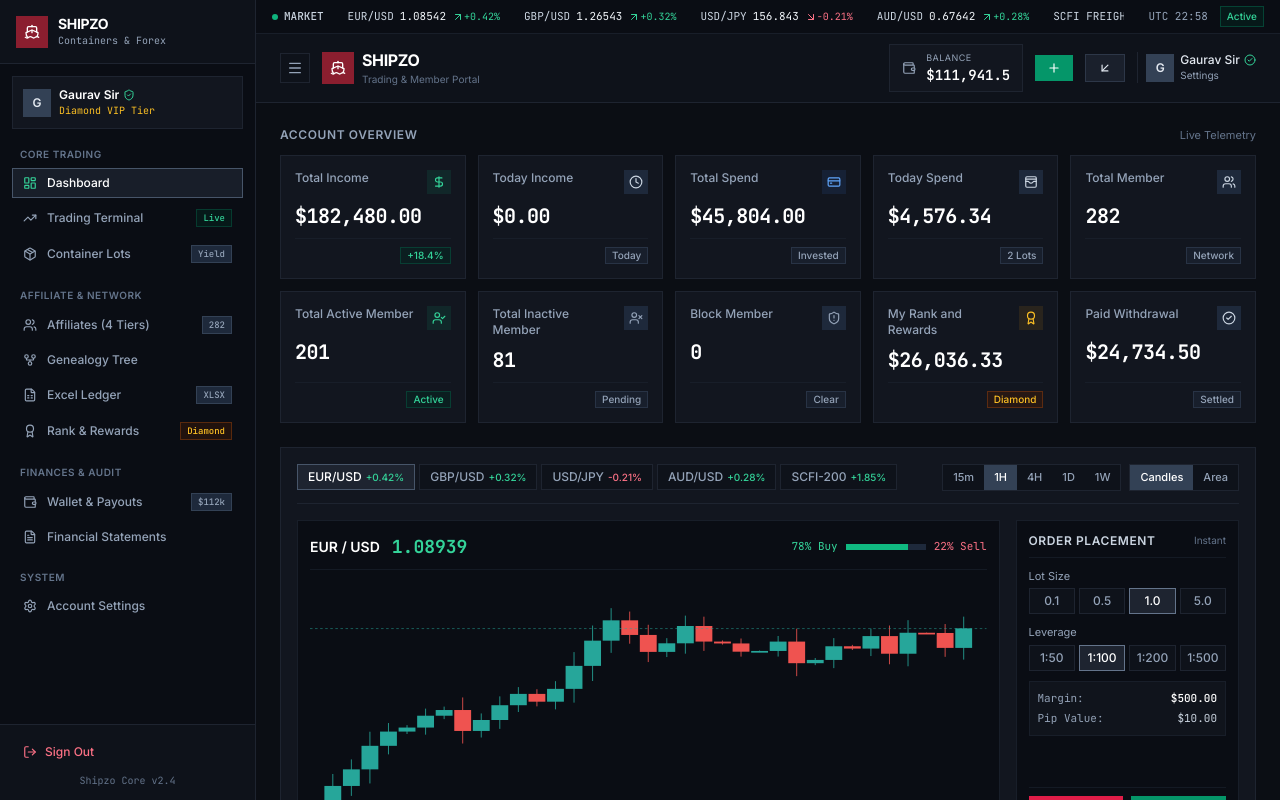
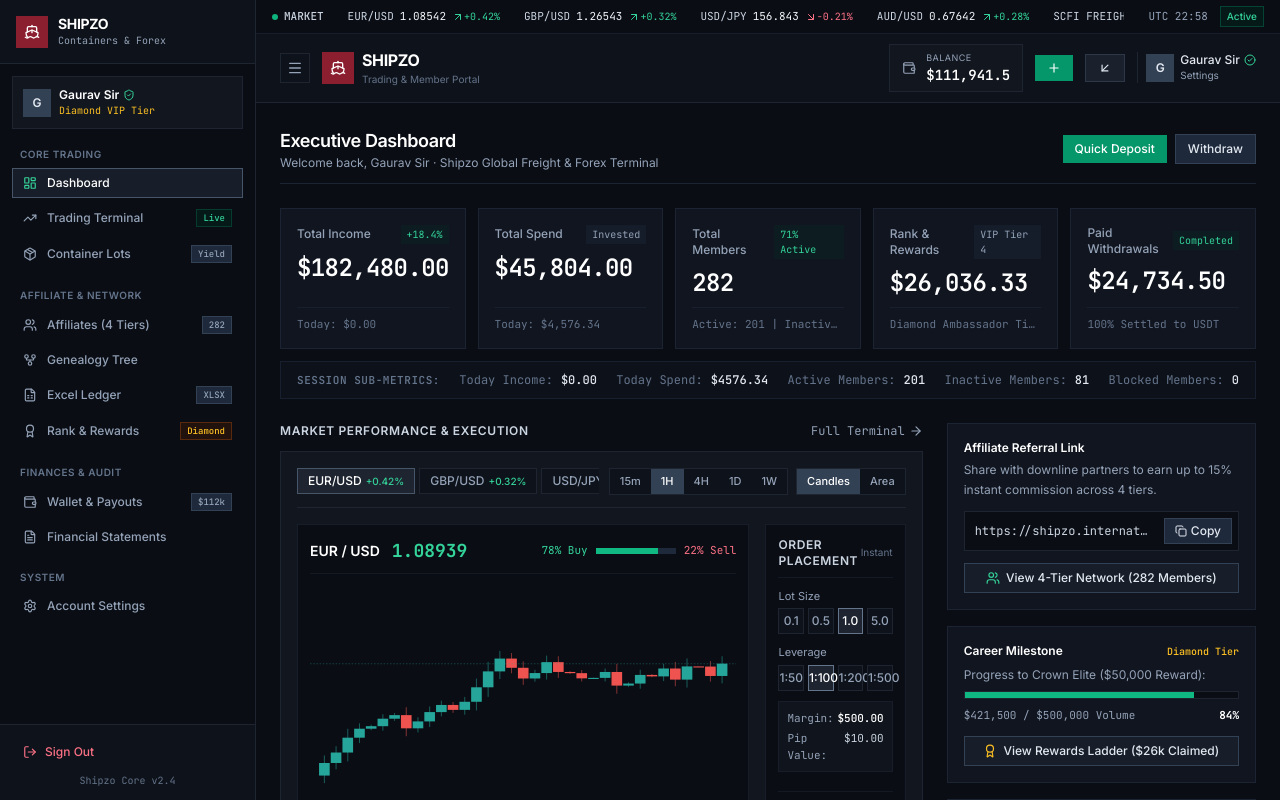
Before and after one commit to sachinkr-2003/Trading-Demo-Dashbord, a React (Vite) app: page / in a window 1280 px wide. Shown: the top 800 px of the page. Built offline with nearby package versions, Linux system fonts and the light colour scheme.

Commit message:
refactor: simplify dashboard to clean, structured, and professional executive layout

```diff
--- a/src/App.jsx
+++ b/src/App.jsx
@@ -15,7 +15,14 @@
 import { DepositModal, WithdrawModal, AddMemberModal } from './components/Modals';
 import {
   CheckCircle2,
-  ExternalLink
+  ExternalLink,
+  ArrowRight,
+  Copy,
+  Check,
+  Award,
+  Users,
+  TrendingUp,
+  FileSpreadsheet
 } from 'lucide-react';
 
 export default function App() {
@@ -23,6 +30,7 @@
   const [currentPage, setCurrentPage] = useState('dashboard');
   const [isSidebarOpen, setIsSidebarOpen] = useState(false);
   const [isLoggedIn, setIsLoggedIn] = useState(true);
+  const [linkCopied, setLinkCopied] = useState(false);
 
   const [stats, setStats] = useState({
     totalIncome: 182480.00,
@@ -50,6 +58,13 @@
     setTimeout(() => {
       setToastMessage(null);
     }, 3000);
+  };
+
+  const handleCopyLink = () => {
+    navigator.clipboard.writeText("https://shipzo.international/register?ref=GAURAV_VIP");
+    setLinkCopied(true);
+    showToast("Referral link copied to clipboard!");
+    setTimeout(() => setLinkCopied(false), 2000);
   };
 
   const tickerData = [
@@ -101,7 +116,7 @@
       totalSpend: prev.totalSpend + pkg.price,
       todaySpend: prev.todaySpend + pkg.price,
     }));
-    showToast(`Successfully purchased ${pkg.name} for $${pkg.price.toLocaleString()}!`);
+    showToast(`Purchased ${pkg.name} for $${pkg.price.toLocaleString()}!`);
   };
 
   const handleLoginSuccess = (user) => {
@@ -111,7 +126,7 @@
   };
 
   return (
-    <div className="min-h-screen bg-[#0B0E14] text-slate-100 flex font-sans overflow-x-hidden">
+    <div className="min-h-screen bg-[#0A0D14] text-slate-100 flex font-sans overflow-x-hidden">
       {/* Toast Notification */}
       {toastMessage && (
         <div className="fixed bottom-4 right-4 left-4 sm:left-auto z-50 bg-[#161B24] border border-slate-700 text-white px-3.5 py-2.5 shadow-xl flex items-center gap-2.5 text-xs">
@@ -131,7 +146,7 @@
         walletBalance={walletBalance}
       />
 
-      {/* Main Content Area (Offset by lg:pl-64 for fixed sidebar) */}
+      {/* Main Content Area */}
       <div className="flex-1 flex flex-col min-w-0 lg:pl-64">
         {/* Top Header */}
         <Header
@@ -146,28 +161,177 @@
         />
 
         {/* Dynamic Route Pages */}
-        <main className="flex-1 max-w-[1680px] w-full mx-auto p-3 sm:p-6">
-          {/* 1. Dashboard Overview */}
+        <main className="flex-1 max-w-[1600px] w-full mx-auto p-4 sm:p-6 space-y-6">
+          {/* 1. SIMPLE & PROFESSIONAL DASHBOARD OVERVIEW */}
           {currentPage === 'dashboard' && (
-            <>
+            <div className="space-y-6">
+              {/* Clean Welcome Bar */}
+              <div className="flex flex-col sm:flex-row sm:items-center justify-between gap-3 pb-3 border-b border-[#1C2333]">
+                <div>
+                  <h1 className="text-lg font-semibold text-white tracking-tight">
+                    Executive Dashboard
+                  </h1>
+                  <p className="text-xs text-slate-400">
+                    Welcome back, Gaurav Sir · Shipzo Global Freight & Forex Terminal
+                  </p>
+                </div>
+
+                <div className="flex items-center gap-2">
+                  <button
+                    onClick={() => setIsDepositOpen(true)}
+                    className="square-btn px-3 py-1.5 bg-emerald-600 hover:bg-emerald-500 text-white text-xs"
+                  >
+                    Quick Deposit
+                  </button>
+                  <button
+                    onClick={() => setIsWithdrawOpen(true)}
+                    className="square-btn px-3 py-1.5 bg-slate-800 hover:bg-slate-700 text-slate-200 border border-slate-700 text-xs"
+                  >
+                    Withdraw
+                  </button>
+                </div>
+              </div>
+
+              {/* 5 Clean Primary Metric Cards */}
               <MetricCards stats={stats} />
+
+              {/* 2-Column Section: Chart (Left) + Quick Actions & Downline Summary (Right) */}
+              <div className="grid grid-cols-1 lg:grid-cols-3 gap-6">
+                {/* Left (2 Columns): Trading Terminal */}
+                <div className="lg:col-span-2 space-y-3">
+                  <div className="flex items-center justify-between">
+                    <h2 className="text-xs font-semibold text-slate-300 uppercase tracking-wider">
+                      Market Performance & Execution
+                    </h2>
+                    <button
+                      onClick={() => setCurrentPage('trading')}
+                      className="text-xs text-slate-400 hover:text-white flex items-center gap-1 font-mono"
+                    >
+                      <span>Full Terminal</span>
+                      <ArrowRight className="w-3.5 h-3.5" />
+                    </button>
+                  </div>
+
                   <ForexTradingChart
                     walletBalance={walletBalance}
                     onOrderPlaced={handleOrderPlaced}
                   />
-              <MLMNetworkSection />
+                </div>
+
+                {/* Right (1 Column): Clean Referral & Rank Card */}
+                <div className="space-y-4">
+                  {/* Referral Link Card */}
+                  <div className="bg-[#11151F] border border-[#1C2333] p-4">
+                    <div className="text-xs font-semibold text-white mb-1">
+                      Affiliate Referral Link
+                    </div>
+                    <p className="text-xs text-slate-400 mb-3 leading-relaxed">
+                      Share with downline partners to earn up to 15% instant commission across 4 tiers.
+                    </p>
+
+                    <div className="bg-[#0A0D14] border border-[#1E2430] p-1.5 flex items-center justify-between gap-1.5 mb-3">
+                      <span className="font-mono text-xs text-slate-300 px-1 truncate">
+                        https://shipzo.international/ref=GAURAV_VIP
+                      </span>
+                      <button
+                        onClick={handleCopyLink}
+                        className={`square-btn px-2.5 py-1 text-xs shrink-0 flex items-center gap-1 ${
+                          linkCopied
+                            ? 'bg-emerald-600 text-white'
+                            : 'bg-slate-800 hover:bg-slate-700 text-slate-200 border border-slate-700'
+                        }`}
+                      >
+                        {linkCopied ? <Check className="w-3 h-3" /> : <Copy className="w-3 h-3" />}
+                        <span>{linkCopied ? 'Copied' : 'Copy'}</span>
+                      </button>
+                    </div>
+
+                    <button
+                      onClick={() => setCurrentPage('network')}
+                      className="w-full square-btn py-1.5 bg-[#181E29] hover:bg-[#202838] text-slate-200 text-xs border border-slate-700 flex items-center justify-center gap-1.5"
+                    >
+                      <Users className="w-3.5 h-3.5 text-emerald-400" />
+                      <span>View 4-Tier Network (282 Members)</span>
+                    </button>
+                  </div>
+
+                  {/* Diamond Rank & Progress */}
+                  <div className="bg-[#11151F] border border-[#1C2333] p-4">
+                    <div className="flex items-center justify-between mb-2">
+                      <span className="text-xs font-semibold text-white">Career Milestone</span>
+                      <span className="text-[10px] font-mono text-amber-400 font-medium">Diamond Tier</span>
+                    </div>
+
+                    <div className="text-xs text-slate-400 mb-2">
+                      Progress to Crown Elite ($50,000 Reward):
+                    </div>
+
+                    <div className="w-full bg-[#0A0D14] h-2 border border-[#1E2430] mb-2">
+                      <div className="bg-emerald-500 h-full w-[84%]"></div>
+                    </div>
+
+                    <div className="flex items-center justify-between text-[11px] font-mono text-slate-400">
+                      <span>$421,500 / $500,000 Volume</span>
+                      <span className="text-white font-bold">84%</span>
+                    </div>
+
+                    <button
+                      onClick={() => setCurrentPage('rewards')}
+                      className="w-full square-btn py-1.5 bg-[#181E29] hover:bg-[#202838] text-slate-200 text-xs border border-slate-700 mt-3 flex items-center justify-center gap-1.5"
+                    >
+                      <Award className="w-3.5 h-3.5 text-amber-400" />
+                      <span>View Rewards Ladder ($26k Claimed)</span>
+                    </button>
+                  </div>
+
+                  {/* Investment Lots Shortcut */}
+                  <div className="bg-[#11151F] border border-[#1C2333] p-4">
+                    <div className="text-xs font-semibold text-white mb-1">
+                      Container Freight Dividends
+                    </div>
+                    <p className="text-xs text-slate-400 mb-3">
+                      Generate 1.2% - 2.0% daily contract yields with international cargo shipping lots.
+                    </p>
+                    <button
+                      onClick={() => setCurrentPage('packages')}
+                      className="w-full square-btn py-1.5 bg-emerald-600 hover:bg-emerald-500 text-white text-xs font-medium"
+                    >
+                      Explore Investment Lots
+                    </button>
+                  </div>
+                </div>
+              </div>
+
+              {/* Bottom Section: Excel Member Ledger Snapshot */}
+              <div className="space-y-3">
+                <div className="flex items-center justify-between">
+                  <div className="flex items-center gap-2">
+                    <FileSpreadsheet className="w-4 h-4 text-emerald-400" />
+                    <h2 className="text-xs font-semibold text-slate-200 uppercase tracking-wider">
+                      Recent Downline Members & Activity
+                    </h2>
+                  </div>
+                  <button
+                    onClick={() => setCurrentPage('ledger')}
+                    className="text-xs text-slate-400 hover:text-white flex items-center gap-1 font-mono"
+                  >
+                    <span>Open Full Excel Spreadsheet →</span>
+                  </button>
+                </div>
+
                 <ExcelLedgerTable
                   onAddMemberClick={() => setIsAddMemberOpen(true)}
                 />
-            </>
+              </div>
+            </div>
           )}
 
-          {/* 2. Trading Terminal */}
+          {/* 2. DEDICATED TRADING TERMINAL */}
           {currentPage === 'trading' && (
             <div className="space-y-4">
-              <div className="pb-3 border-b border-[#1E2430]">
-                <h2 className="text-base font-bold text-white">Institutional Trading Terminal</h2>
-                <p className="text-xs text-slate-400">Forex currency pairs & Container Freight SCFI Index orders</p>
+              <div className="pb-3 border-b border-[#1C2333]">
+                <h1 className="text-base font-bold text-white">Forex & Freight Trading Terminal</h1>
+                <p className="text-xs text-slate-400">Institutional order execution and live chart analysis</p>
               </div>
               <ForexTradingChart
                 walletBalance={walletBalance}
@@ -176,7 +340,7 @@
             </div>
           )}
 
-          {/* 3. Container Lots & Packages */}
+          {/* 3. CONTAINER LOTS & PACKAGES */}
           {currentPage === 'packages' && (
             <PackagesPage
               walletBalance={walletBalance}
@@ -184,28 +348,28 @@
             />
           )}
 
-          {/* 4. 4-Tier Affiliates */}
+          {/* 4. 4-TIER AFFILIATES OVERVIEW */}
           {currentPage === 'network' && (
             <div className="space-y-4">
-              <div className="pb-3 border-b border-[#1E2430]">
-                <h2 className="text-base font-bold text-white">4-Tier Affiliate Commissions</h2>
+              <div className="pb-3 border-b border-[#1C2333]">
+                <h1 className="text-base font-bold text-white">4-Tier Affiliate Commissions</h1>
                 <p className="text-xs text-slate-400">Direct referrals, team volumes, and matching payout rates</p>
               </div>
               <MLMNetworkSection />
             </div>
           )}
 
-          {/* 5. Visual Genealogy Tree */}
+          {/* 5. GENEALOGY TREE */}
           {currentPage === 'tree' && (
             <NetworkTreePage />
           )}
 
-          {/* 6. Excel Member Ledger */}
+          {/* 6. EXCEL MEMBER LEDGER */}
           {currentPage === 'ledger' && (
             <div className="space-y-4">
-              <div className="pb-3 border-b border-[#1E2430]">
-                <h2 className="text-base font-bold text-white">Excel Downline Database (.XLSX)</h2>
-                <p className="text-xs text-slate-400">Filter, search, and export members spreadsheet with real-time CSV download</p>
+              <div className="pb-3 border-b border-[#1C2333]">
+                <h1 className="text-base font-bold text-white">Excel Downline Database (.XLSX)</h1>
+                <p className="text-xs text-slate-400">Filter, search, and export members spreadsheet with CSV download</p>
               </div>
               <ExcelLedgerTable
                 onAddMemberClick={() => setIsAddMemberOpen(true)}
@@ -213,12 +377,12 @@
             </div>
           )}
 
-          {/* 7. Leadership Ranks & Rewards */}
+          {/* 7. LEADERSHIP RANKS & REWARDS */}
           {currentPage === 'rewards' && (
             <RankRewardsPage />
           )}
 
-          {/* 8. Wallet & Payouts */}
+          {/* 8. WALLET & PAYOUTS */}
           {currentPage === 'wallet' && (
             <WalletPage
               walletBalance={walletBalance}
@@ -227,19 +391,19 @@
             />
           )}
 
-          {/* 9. Financial Statements */}
+          {/* 9. FINANCIAL STATEMENTS */}
           {currentPage === 'reports' && (
             <ReportsPage />
           )}
 
-          {/* 10. Account Settings */}
+          {/* 10. ACCOUNT SETTINGS */}
           {currentPage === 'settings' && (
             <SettingsPage
               onSave={(msg) => showToast(msg)}
             />
           )}
 
-          {/* 11. Member Login / Sign In */}
+          {/* 11. LOGIN / SIGN IN */}
           {currentPage === 'login' && (
             <LoginPage
               onLoginSuccess={handleLoginSuccess}
@@ -248,9 +412,9 @@
           )}
         </main>
 
-        {/* Clean Corporate Footer */}
-        <footer className="border-t border-[#1E2430] bg-[#0E121A] py-5 px-3 sm:px-6 text-xs text-slate-500 mt-8 sm:mt-12">
-          <div className="max-w-[1680px] mx-auto flex flex-col md:flex-row items-center justify-between gap-3 text-center md:text-left">
+        {/* Corporate Footer */}
+        <footer className="border-t border-[#1C2333] bg-[#0E121A] py-5 px-4 sm:px-6 text-xs text-slate-500 mt-8 sm:mt-12">
+          <div className="max-w-[1600px] mx-auto flex flex-col md:flex-row items-center justify-between gap-3 text-center md:text-left">
             <div className="flex items-center gap-2">
               <span className="text-slate-300 font-medium">SHIPZO CONTAINERS & FOREX</span>
               <span>· Global Logistics & Financial Market Access</span>
--- a/src/components/MetricCards.jsx
+++ b/src/components/MetricCards.jsx
@@ -1,171 +1,109 @@
 import React from 'react';
 import {
-  DollarSign,
-  Clock,
-  CreditCard,
-  WalletCards,
+  TrendingUp,
+  ArrowUpRight,
   Users,
-  UserCheck,
-  UserX,
-  ShieldAlert,
+  Wallet,
   Award,
-  CheckCircle2
+  ShieldCheck,
+  CreditCard
 } from 'lucide-react';
 
 export default function MetricCards({ stats }) {
-  const cards = [
+  const metrics = [
     {
-      id: 'total-income',
       title: 'Total Income',
       value: `$${stats.totalIncome.toLocaleString('en-US', { minimumFractionDigits: 2 })}`,
-      icon: DollarSign,
-      iconBg: 'bg-emerald-500/10 text-emerald-400',
+      sub: 'Today: $0.00',
       badge: '+18.4%',
-      badgeType: 'pos',
-      sub: 'All revenue streams'
+      isPositive: true
     },
     {
-      id: 'today-income',
-      title: 'Today Income',
-      value: `$${stats.todayIncome.toLocaleString('en-US', { minimumFractionDigits: 2 })}`,
-      icon: Clock,
-      iconBg: 'bg-slate-800 text-slate-300',
-      badge: 'Today',
-      badgeType: 'neutral',
-      sub: 'Session in progress'
+      title: 'Total Spend',
+      value: `$${stats.totalSpend.toLocaleString('en-US', { minimumFractionDigits: 2 })}`,
+      sub: `Today: $${stats.todaySpend.toLocaleString('en-US', { minimumFractionDigits: 2 })}`,
+      badge: 'Invested',
+      isPositive: null
     },
     {
-      id: 'total-spend',
-      title: 'Total Spend',
-      value: `$${stats.totalSpend.toLocaleString('en-US', { minimumFractionDigits: 2 })}`,
-      icon: CreditCard,
-      iconBg: 'bg-blue-500/10 text-blue-400',
-      badge: 'Invested',
-      badgeType: 'neutral',
-      sub: 'Active investments'
+      title: 'Total Members',
+      value: stats.totalMembers.toString(),
+      sub: `Active: ${stats.activeMembers} | Inactive: ${stats.inactiveMembers}`,
+      badge: `${((stats.activeMembers / stats.totalMembers) * 100).toFixed(0)}% Active`,
+      isPositive: true
     },
     {
-      id: 'today-spend',
-      title: 'Today Spend',
-      value: `$${stats.todaySpend.toLocaleString('en-US', { minimumFractionDigits: 2 })}`,
-      icon: WalletCards,
-      iconBg: 'bg-slate-800 text-slate-300',
-      badge: '2 Lots',
-      badgeType: 'neutral',
-      sub: 'Container lots'
+      title: 'Rank & Rewards',
+      value: `$${stats.rankRewards.toLocaleString('en-US', { minimumFractionDigits: 2 })}`,
+      sub: 'Diamond Ambassador Tier',
+      badge: 'VIP Tier 4',
+      isPositive: null
     },
     {
-      id: 'total-member',
-      title: 'Total Member',
-      value: stats.totalMembers.toString(),
-      icon: Users,
-      iconBg: 'bg-slate-800 text-slate-300',
-      badge: 'Network',
-      badgeType: 'neutral',
-      sub: 'Downline team'
-    },
-    {
-      id: 'active-member',
-      title: 'Total Active Member',
-      value: stats.activeMembers.toString(),
-      icon: UserCheck,
-      iconBg: 'bg-emerald-500/10 text-emerald-400',
-      badge: 'Active',
-      badgeType: 'pos',
-      sub: 'Generating ROI'
-    },
-    {
-      id: 'inactive-member',
-      title: 'Total Inactive Member',
-      value: stats.inactiveMembers.toString(),
-      icon: UserX,
-      iconBg: 'bg-slate-800 text-slate-400',
-      badge: 'Pending',
-      badgeType: 'neutral',
-      sub: 'Unverified'
-    },
-    {
-      id: 'block-member',
-      title: 'Block Member',
-      value: stats.blockMembers.toString(),
-      icon: ShieldAlert,
-      iconBg: 'bg-slate-800 text-slate-400',
-      badge: 'Clear',
-      badgeType: 'neutral',
-      sub: 'Zero flagged'
-    },
-    {
-      id: 'rank-rewards',
-      title: 'My Rank and Rewards',
-      value: `$${stats.rankRewards.toLocaleString('en-US', { minimumFractionDigits: 2 })}`,
-      icon: Award,
-      iconBg: 'bg-amber-500/10 text-amber-400',
-      badge: 'Diamond',
-      badgeType: 'gold',
-      sub: 'Tier 4 Leader'
-    },
-    {
-      id: 'paid-withdrawal',
-      title: 'Paid Withdrawal',
+      title: 'Paid Withdrawals',
       value: `$${stats.paidWithdrawal.toLocaleString('en-US', { minimumFractionDigits: 2 })}`,
-      icon: CheckCircle2,
-      iconBg: 'bg-slate-800 text-slate-300',
-      badge: 'Settled',
-      badgeType: 'neutral',
-      sub: 'Wallet payouts'
+      sub: '100% Settled to USDT',
+      badge: 'Completed',
+      isPositive: true
     },
   ];
 
+  const secondaryStats = [
+    { label: 'Today Income', val: `$${stats.todayIncome.toFixed(2)}` },
+    { label: 'Today Spend', val: `$${stats.todaySpend.toFixed(2)}` },
+    { label: 'Active Members', val: stats.activeMembers.toString() },
+    { label: 'Inactive Members', val: stats.inactiveMembers.toString() },
+    { label: 'Blocked Members', val: stats.blockMembers.toString() },
+  ];
+
   return (
-    <section className="mb-6">
-      <div className="flex items-center justify-between mb-3">
-        <h2 className="text-xs font-semibold uppercase tracking-wider text-slate-400">
-          Account Overview
-        </h2>
-        <span className="text-[11px] text-slate-500">Live Telemetry</span>
+    <section className="mb-6 space-y-3">
+      {/* 5 Primary Clean Cards */}
+      <div className="grid grid-cols-1 sm:grid-cols-2 lg:grid-cols-5 gap-3">
+        {metrics.map((m, idx) => (
+          <div
+            key={idx}
+            className="bg-[#11151F] border border-[#1C2333] p-4 flex flex-col justify-between hover:border-slate-700 transition-colors"
+          >
+            <div>
+              <div className="flex items-center justify-between mb-2">
+                <span className="text-xs text-slate-400 font-medium">
+                  {m.title}
+                </span>
+                {m.badge && (
+                  <span className={`text-[10px] px-1.5 py-0.5 font-mono ${
+                    m.isPositive
+                      ? 'text-emerald-400 bg-emerald-950/30'
+                      : 'text-slate-400 bg-slate-800/40'
+                  }`}>
+                    {m.badge}
+                  </span>
+                )}
               </div>
 
-      {/* Grid: 2 columns on mobile (just like the screenshot!), 3 on tablet, 5 on desktop */}
-      <div className="grid grid-cols-2 md:grid-cols-3 lg:grid-cols-5 gap-2.5 sm:gap-3">
-        {cards.map((card) => {
-          const Icon = card.icon;
-          return (
-            <div
-              key={card.id}
-              className="square-card p-3 sm:p-3.5 flex flex-col justify-between hover:border-[#2D3748] transition-colors"
-            >
-              <div>
-                <div className="flex items-start justify-between gap-1.5 mb-1.5 sm:mb-2">
-                  <span className="text-[11px] sm:text-xs font-medium text-slate-400 leading-tight">
-                    {card.title}
-                  </span>
-                  <div className={`w-5 h-5 sm:w-6 sm:h-6 shrink-0 flex items-center justify-center ${card.iconBg}`}>
-                    <Icon className="w-3 h-3 sm:w-3.5 sm:h-3.5" />
+              <div className="font-mono text-xl xl:text-2xl font-semibold text-white tracking-tight mb-2">
+                {m.value}
               </div>
             </div>
 
-                <div className="font-mono text-base sm:text-xl font-bold text-white tracking-tight mb-1 sm:mb-2 truncate">
-                  {card.value}
+            <div className="pt-2 border-t border-[#181F2E] text-[11px] text-slate-500 font-mono truncate">
+              {m.sub}
             </div>
           </div>
+        ))}
+      </div>
 
-              <div className="pt-1.5 sm:pt-2 border-t border-[#181E29] flex items-center justify-between text-[10px] sm:text-[11px] gap-1">
-                <span className="text-slate-500 text-[10px] truncate max-w-[75px] sm:max-w-[110px] hidden xs:inline">
-                  {card.sub}
+      {/* Secondary Quick Strip (Clean, unobtrusive data row) */}
+      <div className="bg-[#0D111A] border border-[#181F2E] px-4 py-2.5 hidden md:flex items-center justify-between text-xs font-mono text-slate-400">
+        <span className="text-[11px] text-slate-500 uppercase tracking-wider font-semibold">
+          Session Sub-Metrics:
         </span>
-                <span className={`px-1.5 py-0.2 text-[9px] sm:text-[10px] font-medium ml-auto ${
-                  card.badgeType === 'pos'
-                    ? 'text-emerald-400 bg-emerald-950/40 border border-emerald-800/50'
-                    : card.badgeType === 'gold'
-                    ? 'text-amber-400 bg-amber-950/40 border border-amber-800/50'
-                    : 'text-slate-400 bg-slate-800/50 border border-slate-700/60'
-                }`}>
-                  {card.badge}
-                </span>
+        {secondaryStats.map((s, i) => (
+          <div key={i} className="flex items-center gap-2">
+            <span className="text-slate-500">{s.label}:</span>
+            <span className="text-slate-200 font-medium">{s.val}</span>
           </div>
-            </div>
-          );
-        })}
+        ))}
       </div>
     </section>
   );
```
Lines whose indentation alone changed are shown as unchanged.
